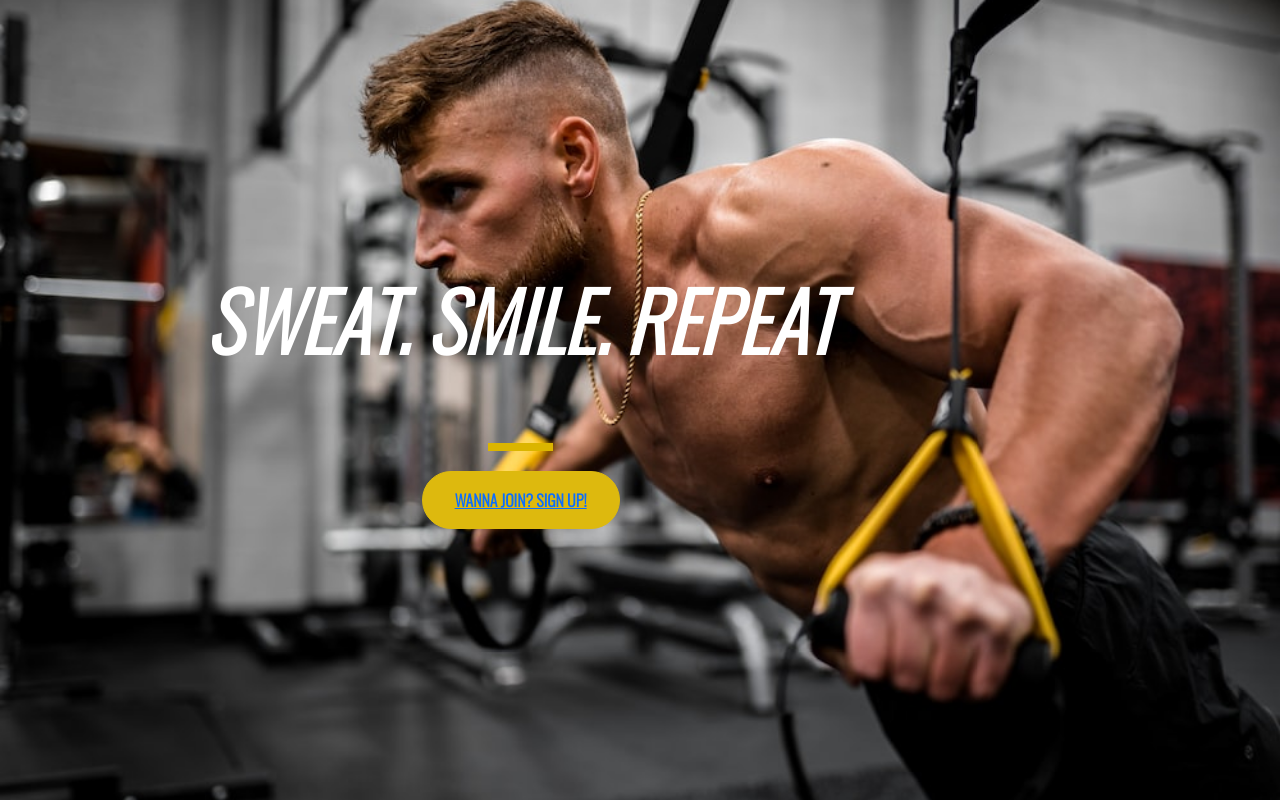
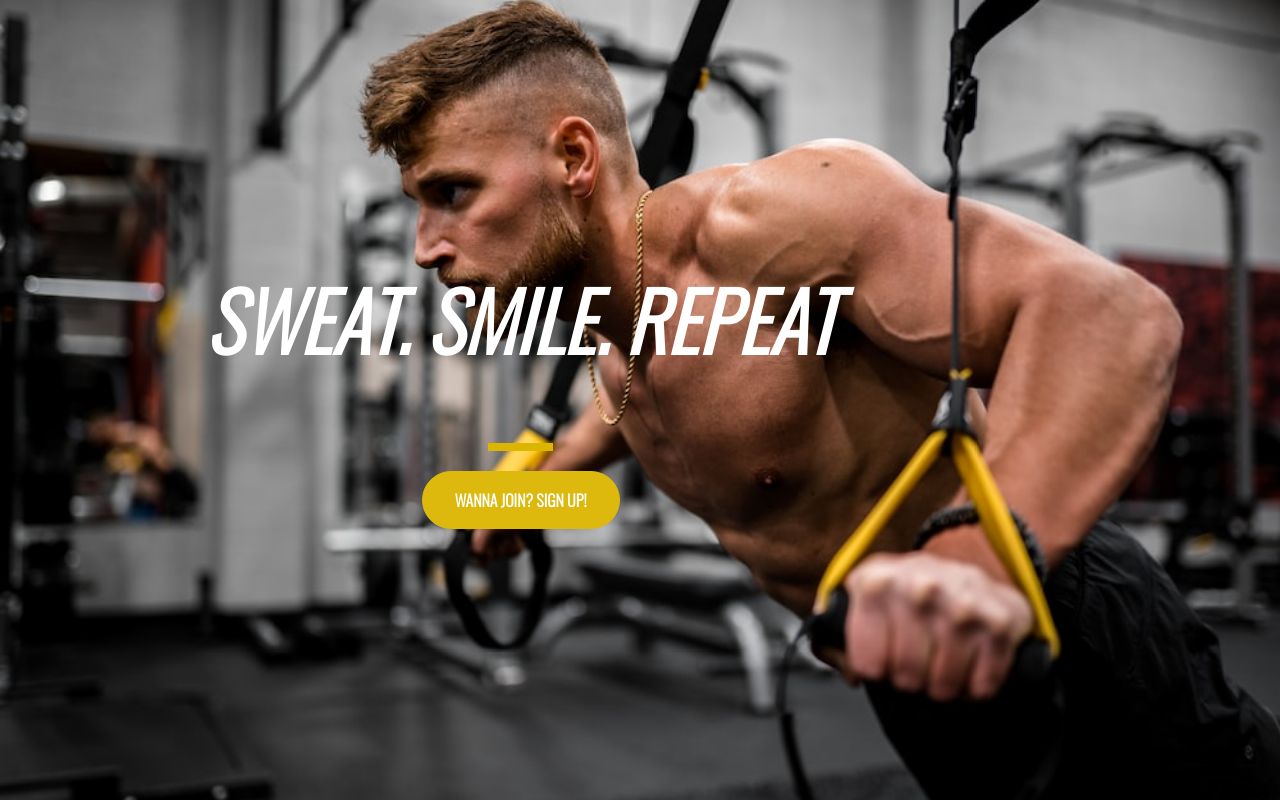
Before and after one commit to ashleydickson1/ashley-gym, a plain HTML site: page index.html in a window 1280 px wide. Drawn offline with nearby package versions, Linux system fonts and the light colour scheme.

Commit message:
Update index.html

```diff
--- a/index.html
+++ b/index.html
@@ -26,7 +26,7 @@
           <section class="text-center col-12">
             <hr>
             <a href ="https://mailchi.mp/0384ddab9fa6/ashley-gym">
-            	<button class ="btn btn-warning btn-xl">Wanna Join? Sign Up!</button">
+            	<button class ="btn btn-warning btn-xl">Wanna Join? Sign Up!</button>
             </a>
           </section>
         </div>
```
